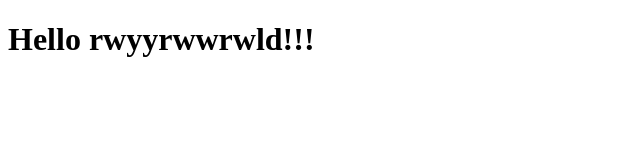
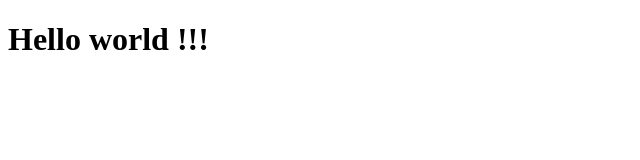
Before and after one commit to micSlusarczyk/webDev, a plain HTML site: page index.html in a window 1280 px wide. Shown: the whole page, without its empty margins (0-640 px from the left). Drawn offline with Linux system fonts and the light colour scheme.

Commit message:
first comment

```diff
--- a/index.html
+++ b/index.html
@@ -7,6 +7,6 @@
   <title>Document</title>
 </head>
 <body>
-  <h1>Hello rwyyrwwrwld!!!</h1>
+  <h1>Hello world !!!</h1>
 </body>
 </html>
```
